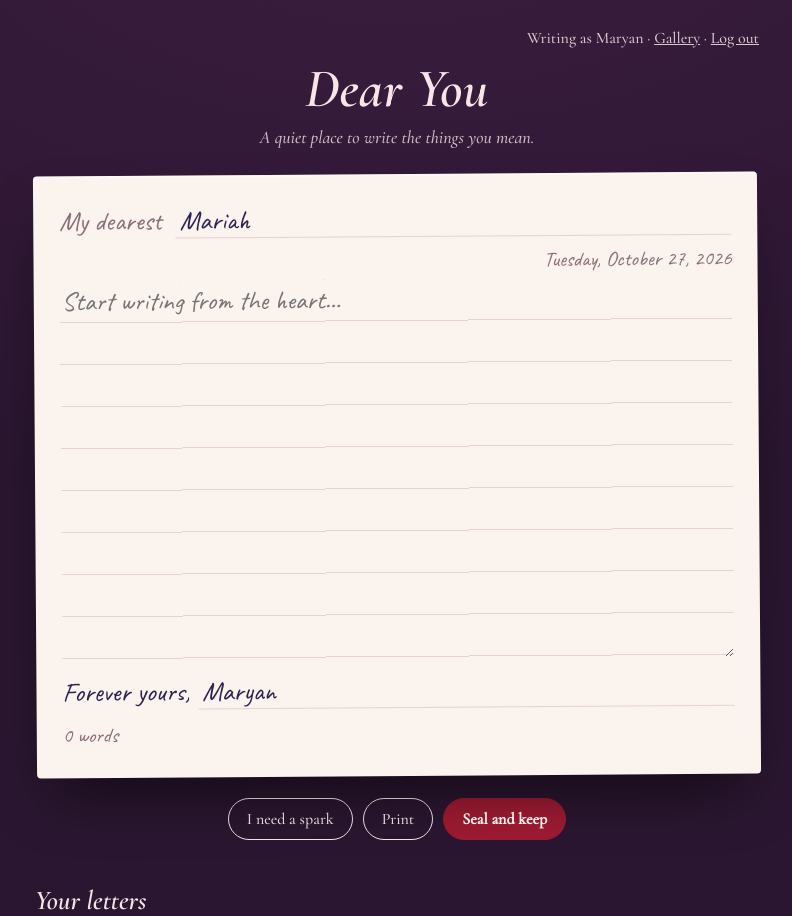
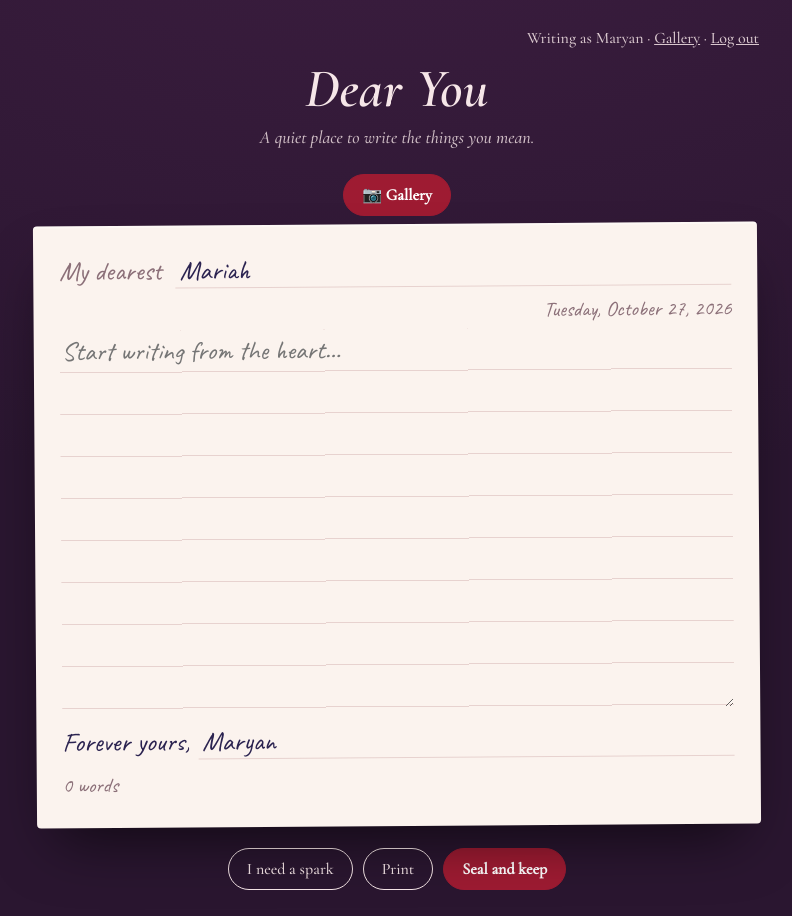
Before and after one commit to Mstar2-d/For-my-Baby, a Flask app: page / in a window 1280 px wide. Shown: the top 916 px of the page, without its empty margins (243-1035 px from the left). Run offline with Flask 3, Linux system fonts and the light colour scheme; the visitor is signed in with stand-in values (Sample User, id 1).

Commit message:
Button for gallery

```diff
--- a/templates/index.html
+++ b/templates/index.html
@@ -13,6 +13,12 @@
   <p class="who">Writing as {{ me }} · <a href="{{ url_for('gallery') }}">Gallery</a> · <a href="{{ url_for('logout') }}">Log out</a></p>
   <h1>Dear You</h1>
   <p class="sub">A quiet place to write the things you mean.</p>
+
+  <div class="bar" style="margin-top:0">
+    <form class="inline" method="get" action="{{ url_for('gallery') }}">
+      <button type="submit" class="primary">📷 Gallery</button>
+    </form>
+  </div>
 
   <form method="post" action="{{ url_for('save_letter') }}">
     <input type="hidden" name="id" value="{{ letter['id'] }}">
--- a/templates/read.html
+++ b/templates/read.html
@@ -13,6 +13,12 @@
   <p class="who">Reading as {{ her }} · <a href="{{ url_for('gallery') }}">Gallery</a> · <a href="{{ url_for('logout') }}">Log out</a></p>
   <h1>Dear {{ her }}</h1>
   <p class="sub">Every letter written for you.</p>
+
+  <div class="bar" style="margin-top:0">
+    <form class="inline" method="get" action="{{ url_for('gallery') }}">
+      <button type="submit" class="primary">📷 Gallery</button>
+    </form>
+  </div>
 
   {% if letter %}
     <div class="paper">
```
